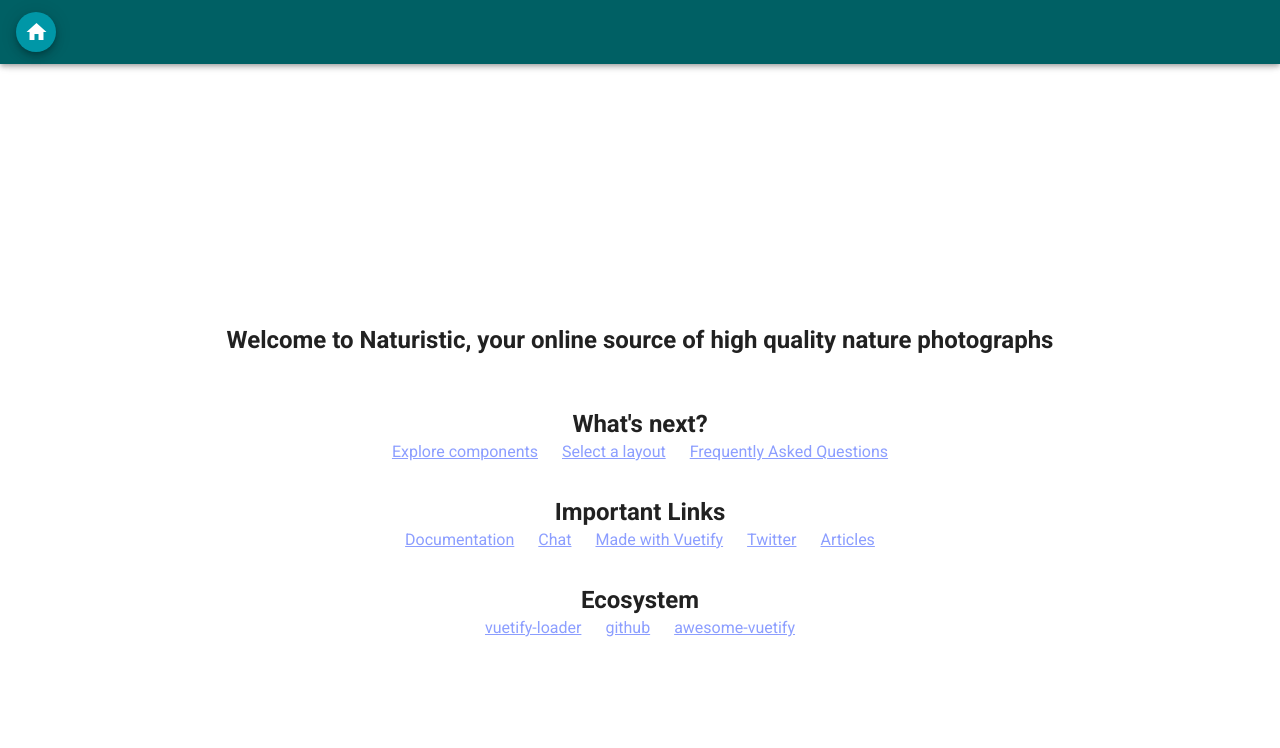
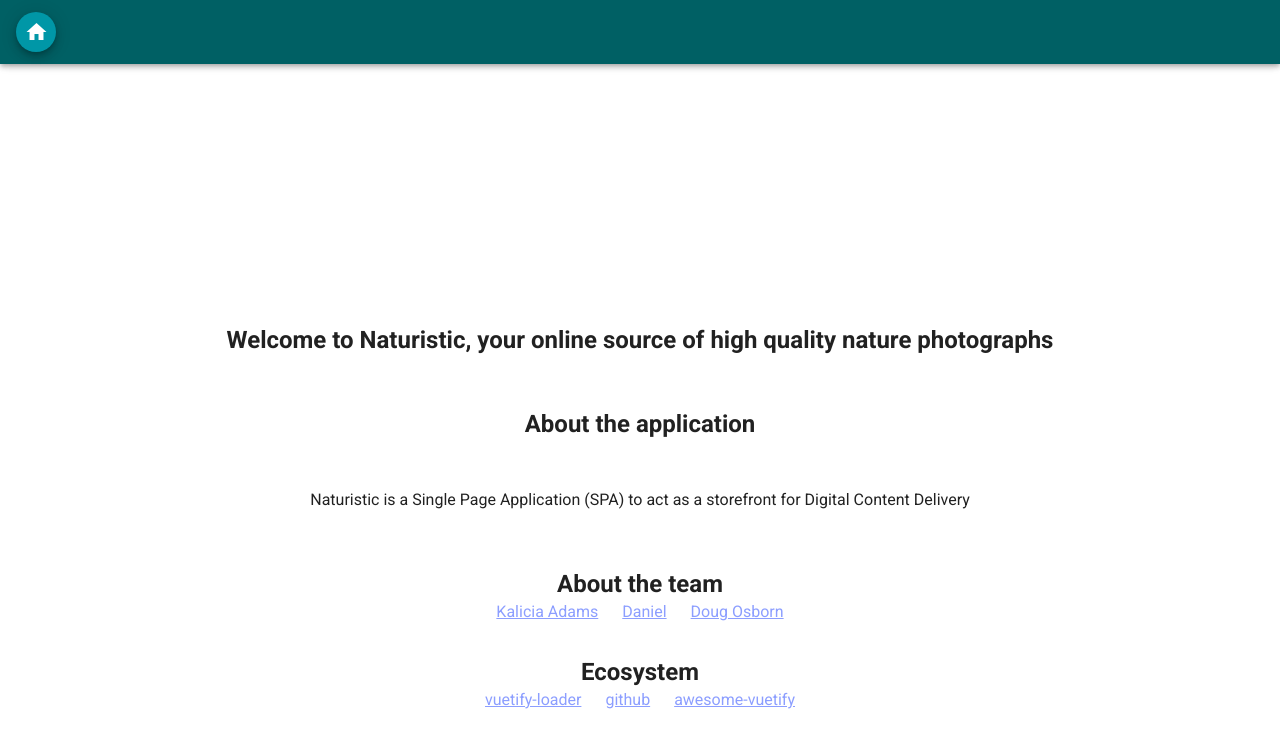
Before and after one commit to Naturistic/vuebase, a Vue app: page / in a window 1280 px wide. Shown: the top 748 px of the page. Built offline with nearby package versions, Linux system fonts and the light colour scheme.

Commit message:
redo front page as  product marketing

```diff
--- a/src/components/HelloWorld.vue
+++ b/src/components/HelloWorld.vue
@@ -22,19 +22,15 @@
         cols="12"
       >
         <h4 class="headline font-weight-bold mb-3">
-          What's next?
+          About the application
         </h4>
 
         <v-row justify="center">
-          <a
-            v-for="(next, i) in whatsNext"
-            :key="i"
-            :href="next.href"
-            class="subheading mx-3"
-            target="_blank"
-          >
-            {{ next.text }}
-          </a>
+          <br></br>
+          Naturistic is a Single Page Application (SPA) to act as a storefront for Digital Content Delivery
+          <br></br>
+
+
         </v-row>
       </v-col>
 
@@ -43,12 +39,12 @@
         cols="12"
       >
         <h2 class="headline font-weight-bold mb-3">
-          Important Links
+          About the team
         </h2>
 
         <v-row justify="center">
           <a
-            v-for="(link, i) in importantLinks"
+            v-for="(link, i) in teamMembers"
             :key="i"
             :href="link.href"
             class="subheading mx-3"
@@ -102,27 +98,20 @@
           href: 'https://github.com/vuetifyjs/awesome-vuetify',
         },
       ],
-      importantLinks: [
+      teamMembers: [
         {
-          text: 'Documentation',
+          text: 'Kalicia Adams',
           href: 'https://vuetifyjs.com',
         },
         {
-          text: 'Chat',
+          text: 'Daniel',
           href: 'https://community.vuetifyjs.com',
         },
         {
-          text: 'Made with Vuetify',
+          text: 'Doug Osborn',
           href: 'https://madewithvuejs.com/vuetify',
         },
-        {
-          text: 'Twitter',
-          href: 'https://twitter.com/vuetifyjs',
-        },
-        {
-          text: 'Articles',
-          href: 'https://medium.com/vuetify',
-        },
+
       ],
       whatsNext: [
         {
```
